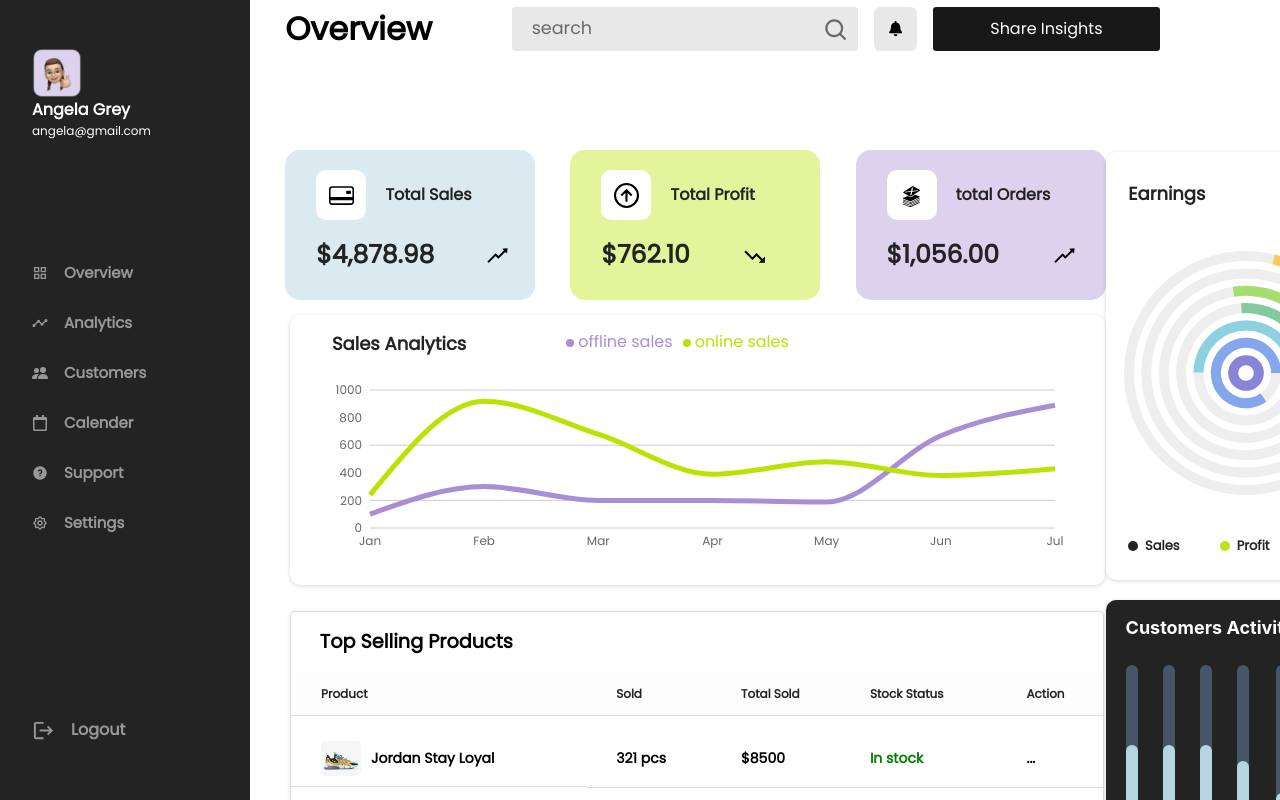
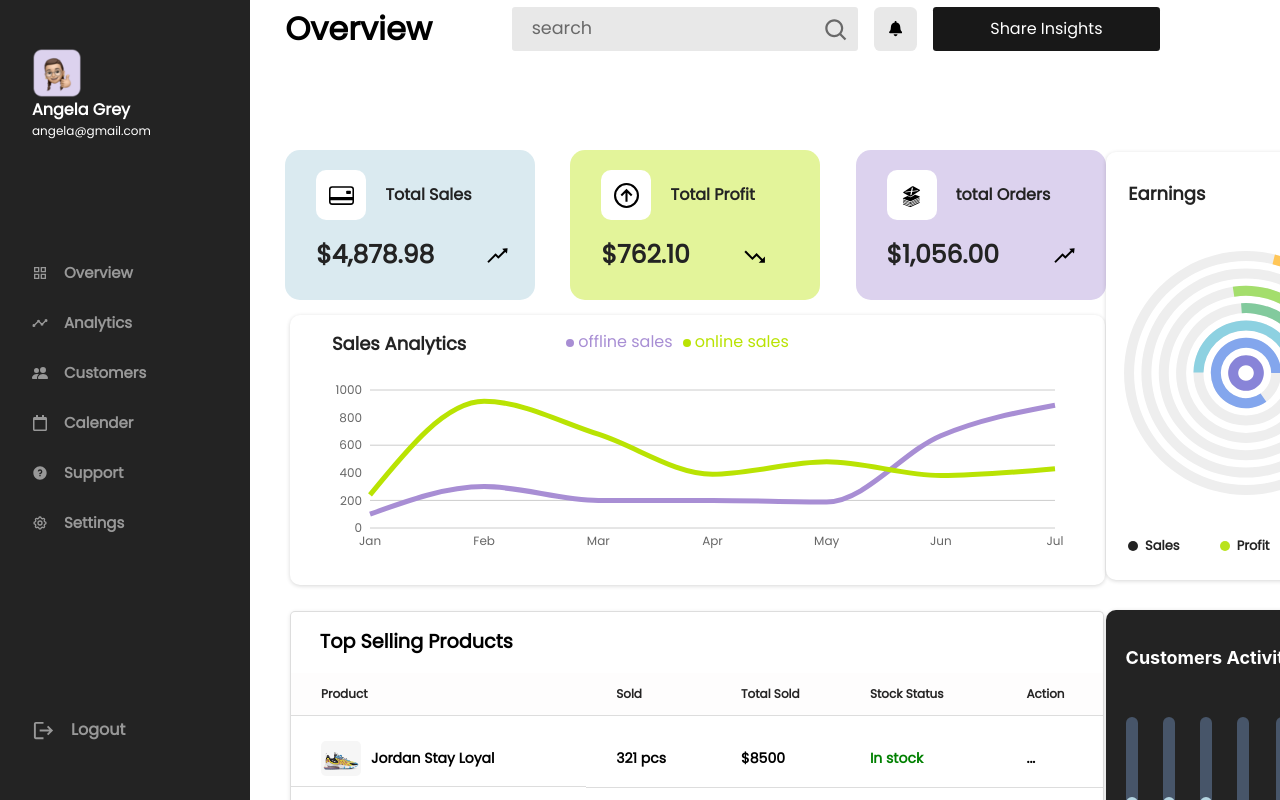
Before and after one commit to CentBit-Internship/wallet-web-ui, a React (Create React App) app: page / in a window 1280 px wide. Built offline with nearby package versions, Linux system fonts and the light colour scheme.

Commit message:
bug-fixes

```diff
--- a/src/components/customersActivity/CustomersActivity.tsx
+++ b/src/components/customersActivity/CustomersActivity.tsx
@@ -20,7 +20,9 @@ export const CustomersActivity: React.FC<Props> = ({children}) => {
         </CA.CustomerActivityHeaderSubtitle>
       </CA.CustomerActivityHeader>
 
-      {children}
+      <CA.CustomerActivityContent>
+        {children}
+      </CA.CustomerActivityContent>
 
     </CA.CustomerActivityBackground>
   )
--- a/src/components/customersActivity/styles.ts
+++ b/src/components/customersActivity/styles.ts
@@ -3,9 +3,10 @@ import styled from "styled-components";
 
 export const CustomerActivityBackground = styled.div`
     background: #232323;
-    height:280px;
+    height:320px;
     width: 270px;
     border-radius: 10px;
+    margin-top: 10px;
     box-shadow: rgba(0, 0, 0, 0.16) 0px 1px 4px;
 `
 
@@ -13,6 +14,7 @@ export const CustomerActivityHeader = styled.div`
     color: white;
     font-size: 18px;
     font-weight: 700;
+    padding-top: 20px;
     display: flex;
     justify-content: space-between;
     align-items: center;
@@ -34,3 +36,7 @@ export const CustomerActivityDot = styled.div`
     margin-top: -18px;
     font-size: 20px;
 `
+
+export const CustomerActivityContent = styled.div`
+    margin-top: 30px;
+`
```
